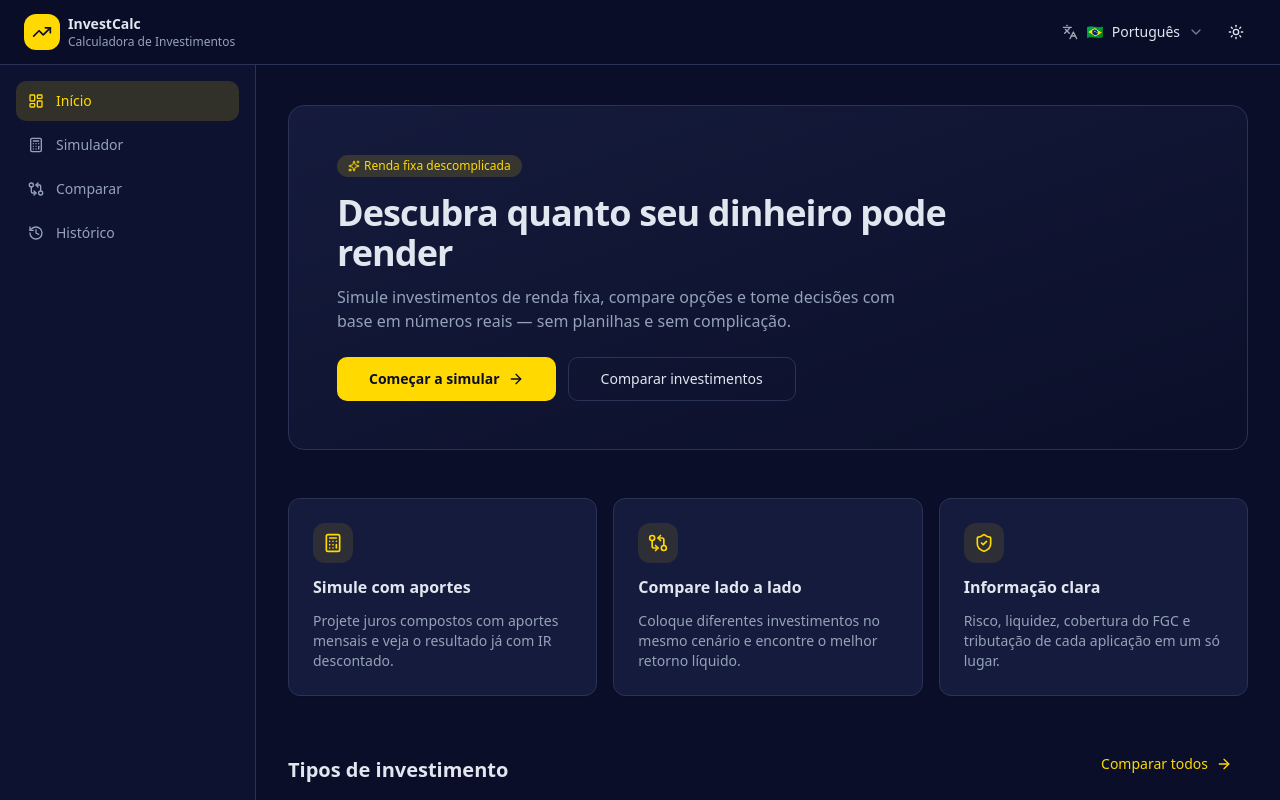
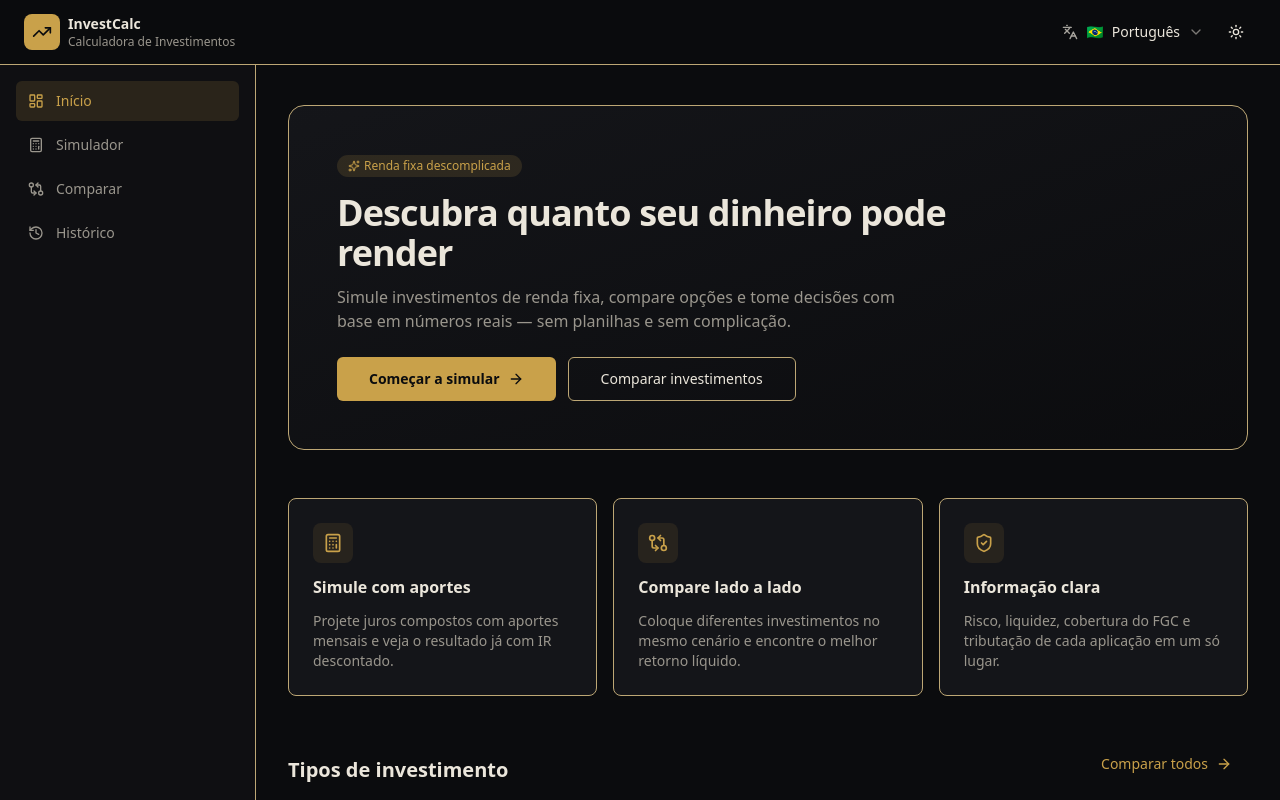
Before and after one commit to cielioqueiroz/calculadora-investimentos, a React (Vite) app: page / in a window 1280 px wide. Shown: the top 800 px of the page. Built offline with nearby package versions, Linux system fonts and the light colour scheme.

Commit message:
Redefine paleta para ouro champanhe, esmeralda e terracota nos dois temas

```diff
--- a/src/index.css
+++ b/src/index.css
@@ -4,53 +4,53 @@
 
 @layer base {
   :root {
-    --background: 210 40% 98%;
-    --foreground: 232 47% 12%;
-    --card: 0 0% 100%;
-    --card-foreground: 232 47% 12%;
-    --popover: 0 0% 100%;
-    --popover-foreground: 232 47% 12%;
-    --primary: 45 95% 45%;
-    --primary-foreground: 0 0% 100%;
-    --secondary: 214 32% 93%;
-    --secondary-foreground: 232 47% 15%;
-    --muted: 214 32% 93%;
-    --muted-foreground: 215 16% 42%;
-    --accent: 214 32% 91%;
-    --accent-foreground: 232 47% 15%;
-    --destructive: 0 72% 51%;
-    --destructive-foreground: 0 0% 100%;
-    --success: 160 84% 32%;
-    --success-foreground: 0 0% 100%;
-    --border: 214 32% 86%;
-    --input: 214 32% 86%;
-    --ring: 45 95% 45%;
-    --radius: 0.75rem;
+    --background: 42 38% 94%;
+    --foreground: 240 9% 11%;
+    --card: 44 50% 98%;
+    --card-foreground: 240 9% 11%;
+    --popover: 44 50% 98%;
+    --popover-foreground: 240 9% 11%;
+    --primary: 38 56% 42%;
+    --primary-foreground: 44 50% 98%;
+    --secondary: 42 24% 88%;
+    --secondary-foreground: 240 9% 14%;
+    --muted: 42 24% 88%;
+    --muted-foreground: 40 6% 40%;
+    --accent: 42 28% 86%;
+    --accent-foreground: 240 9% 14%;
+    --destructive: 14 56% 48%;
+    --destructive-foreground: 44 50% 98%;
+    --success: 156 64% 34%;
+    --success-foreground: 44 50% 98%;
+    --border: 38 30% 78%;
+    --input: 38 30% 78%;
+    --ring: 38 56% 42%;
+    --radius: 0.5rem;
   }
 
   .dark {
-    --background: 232 59% 10%;
-    --foreground: 214 32% 91%;
-    --card: 231 48% 16%;
-    --card-foreground: 214 32% 91%;
-    --popover: 231 48% 16%;
-    --popover-foreground: 214 32% 91%;
-    --primary: 51 100% 50%;
-    --primary-foreground: 232 59% 10%;
-    --secondary: 228 41% 20%;
-    --secondary-foreground: 214 32% 91%;
-    --muted: 229 39% 22%;
-    --muted-foreground: 215 20% 65%;
-    --accent: 228 41% 20%;
-    --accent-foreground: 214 32% 91%;
-    --destructive: 0 84% 60%;
-    --destructive-foreground: 0 0% 100%;
-    --success: 160 84% 39%;
-    --success-foreground: 0 0% 100%;
-    --border: 228 34% 25%;
-    --input: 228 34% 25%;
-    --ring: 51 100% 50%;
-    --radius: 0.75rem;
+    --background: 228 11% 5%;
+    --foreground: 42 28% 89%;
+    --card: 228 11% 9%;
+    --card-foreground: 42 28% 89%;
+    --popover: 228 12% 10%;
+    --popover-foreground: 42 28% 89%;
+    --primary: 41 54% 54%;
+    --primary-foreground: 228 11% 5%;
+    --secondary: 228 10% 16%;
+    --secondary-foreground: 42 28% 89%;
+    --muted: 228 9% 15%;
+    --muted-foreground: 40 6% 58%;
+    --accent: 228 10% 16%;
+    --accent-foreground: 42 28% 89%;
+    --destructive: 15 58% 59%;
+    --destructive-foreground: 228 11% 5%;
+    --success: 156 50% 49%;
+    --success-foreground: 228 11% 5%;
+    --border: 42 35% 60%;
+    --input: 228 10% 20%;
+    --ring: 41 54% 54%;
+    --radius: 0.5rem;
   }
 }
 
--- a/tailwind.config.js
+++ b/tailwind.config.js
@@ -61,6 +61,11 @@ export default {
         md: 'calc(var(--radius) - 2px)',
         sm: 'calc(var(--radius) - 4px)',
       },
+      boxShadow: {
+        soft: '0 1px 2px hsl(0 0% 0% / 0.04), 0 8px 24px -8px hsl(0 0% 0% / 0.18)',
+        'soft-lg': '0 2px 4px hsl(0 0% 0% / 0.06), 0 24px 48px -12px hsl(0 0% 0% / 0.30)',
+        gold: '0 8px 24px -6px hsl(41 54% 40% / 0.35)',
+      },
       keyframes: {
         'accordion-down': {
           from: { height: '0' },
```
